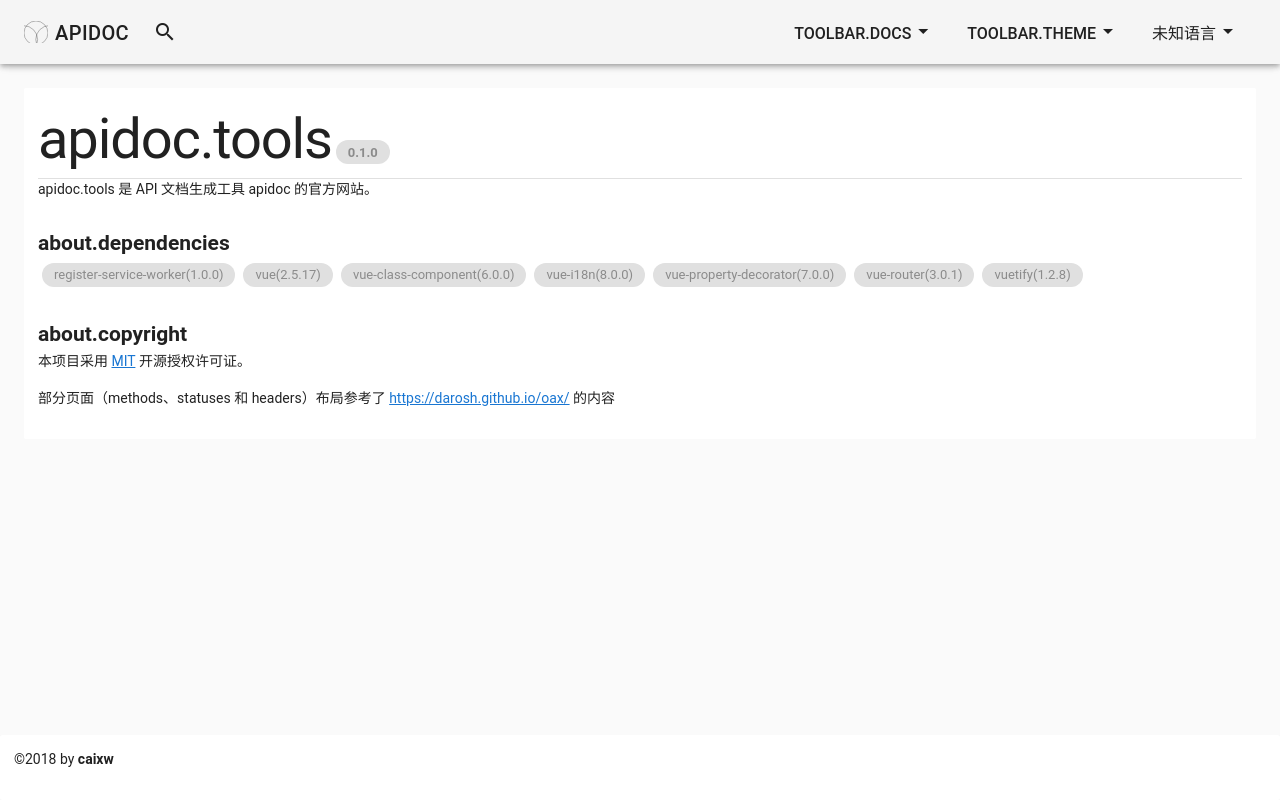
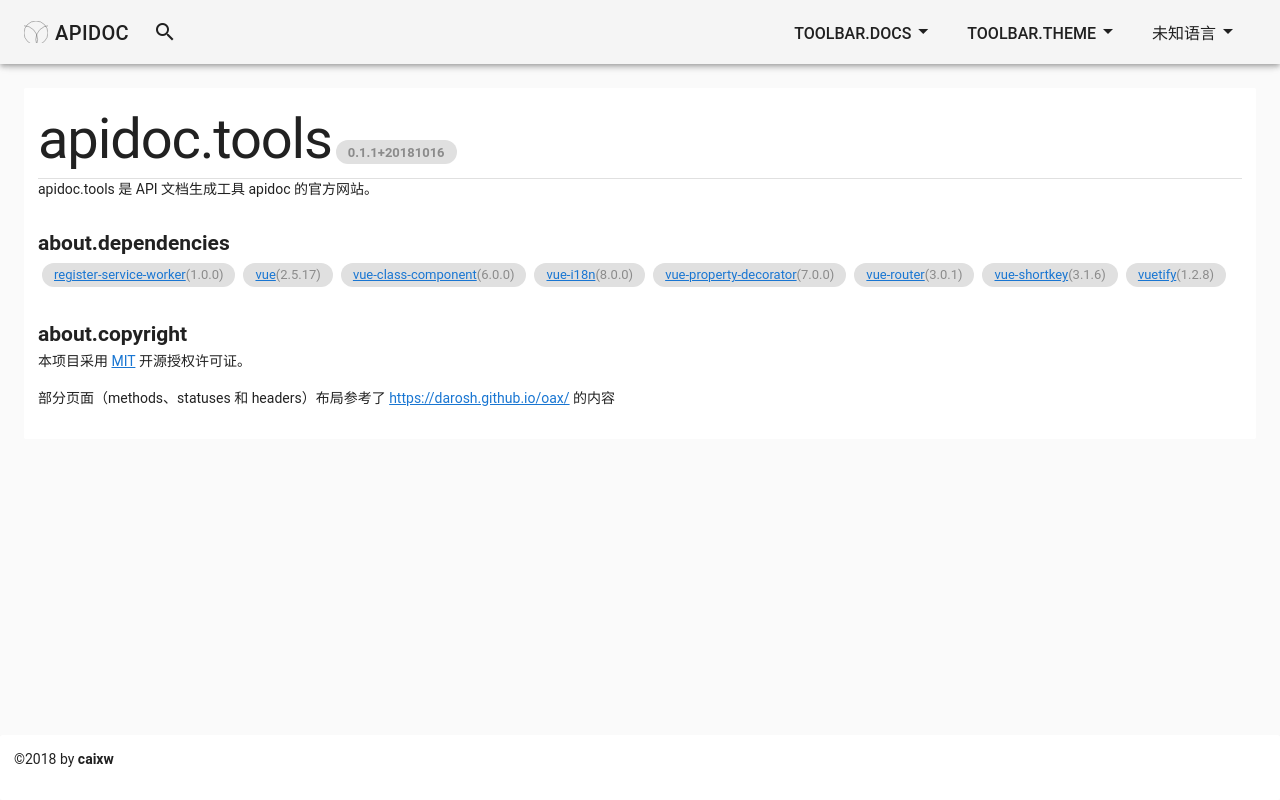
Before and after one commit to caixw/OAViewer, a Vue app: page /about in a window 1280 px wide. Built offline with nearby package versions, Linux system fonts and the light colour scheme.

Commit message:
改进 About.vue 和 package.json

```diff
--- a/src/views/About.vue
+++ b/src/views/About.vue
@@ -10,9 +10,11 @@
     <v-divider />
     <p>apidoc.tools 是 API 文档生成工具 apidoc 的官方网站。</p>
 
-    <section>
+    <section id="dependencies">
       <h2 v-t="'about.dependencies'" />
-      <v-chip disabled small v-for="(ver, name) of deps" :key="name">{{name}}({{ver}})</v-chip>
+      <v-chip disabled small v-for="(dep, index) of deps" :key="index">
+        <a :href="dep.url">{{dep.name}}</a>({{dep.version}})
+      </v-chip>
     </section>
 
     <section id="copyright">
@@ -39,20 +41,33 @@ import { Component, Vue } from 'vue-property-decorator'
 
 interface Dep {
   [key: string]: string
+
+  name: string
+  version: string
+  url: string
 }
 
-function parseDeps(): Dep {
+function isNum(str: string): boolean { // 是否为数字
+  return '0123456789'.indexOf(str) > -1
+}
+
+function parseDeps(): Array<Dep> {
   const obj: {[key: string]: string} = pkg.dependencies
-  const dep: Dep = {}
+  const deps: Array<Dep> = []
 
   Object.keys(obj).forEach((name) => {
     let ver = obj[name]
-    if ('0123456789'.indexOf(ver.charAt(0)) === -1) {
+    if (!isNum(ver.charAt(0))) {
       ver = ver.slice(1)
     }
-    dep[name] = ver
+
+    deps.push({
+      name: name,
+      version: ver,
+      url: 'https://www.npmjs.com/package/' + name
+    })
   })
-  return dep
+  return deps
 }
 
 @Component
```
Also changed, not shown: package.json (+20 -2 lines), 1 other file (tests, documents, lock files or other folders).
